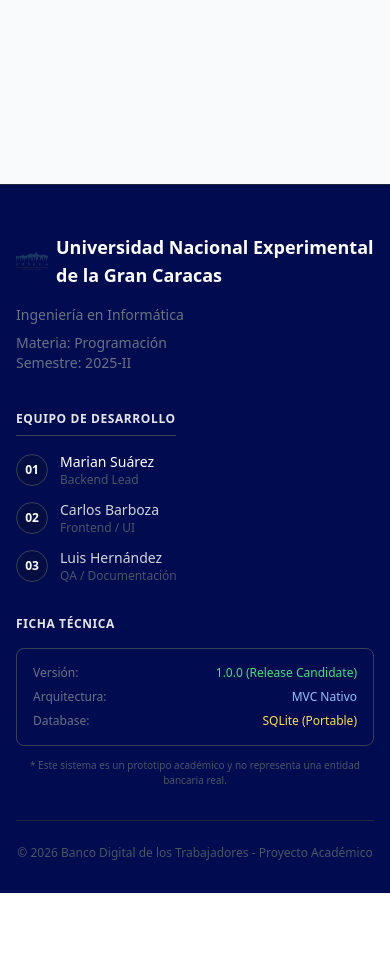
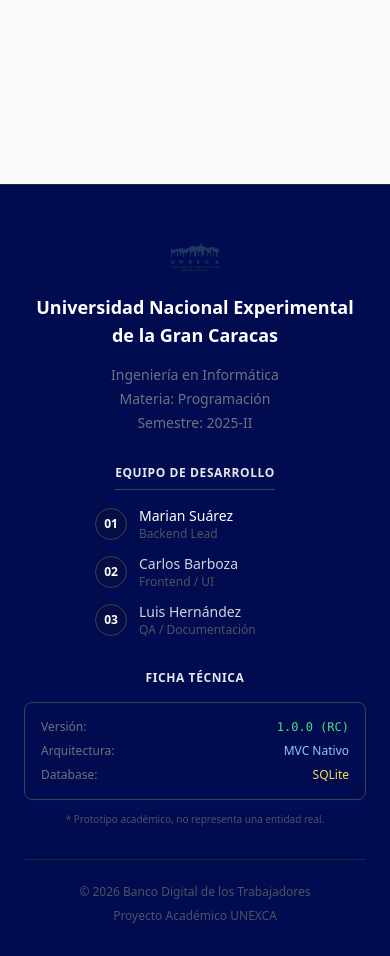
Before and after one commit to Marianvsf/GestionBDT, a PHP site: page / in a window 390 px wide. Shown: the part 708-1664 px from the top of the page. Before the commit the page ends 1601 px from the top, so only its background shows below. Run offline with PHP 8.4, Linux system fonts and the light colour scheme; some libraries are stand-ins or nearby versions.

Commit message:
responsive

```diff
--- a/app/Views/layout/footer.php
+++ b/app/Views/layout/footer.php
@@ -1,42 +1,45 @@
-</div> <footer class="bg-[#010b50] text-gray-400 mt-12 pt-12 pb-8 border-t border-gray-800">
-        <div class="container mx-auto px-4">
+</div> <footer class="bg-[#010b50] text-gray-400 mt-12 pt-12 pb-8 border-t border-gray-800 font-sans">
+    <div class="container mx-auto px-6 md:px-12">
 
         <div class="grid grid-cols-1 md:grid-cols-12 gap-8 mb-8">
 
-                <div class="md:col-span-4">
-                    <h3 class="text-white text-lg font-bold mb-4 flex items-center gap-2">
-                        <img src="/assets/images/unexca-logo.png" alt="Logo" class="h-8 w-8 object-contain">
+            <div class="md:col-span-4 text-center md:text-left">
+                <img src="/assets/images/unexca-logo.png" alt="Logo" class="h-12 w-12 object-contain mx-auto md:mx-0 mb-3">
+
+                <h3 class="text-white text-lg font-bold mb-4 flex flex-col md:flex-row items-center md:items-start gap-2 justify-center md:justify-start">
                     Universidad Nacional Experimental de la Gran Caracas
                 </h3>
-                    <p class="text-sm text-gray-500 mb-2">Ingeniería en Informática</p>
+                <div class="space-y-1">
+                    <p class="text-sm text-gray-500">Ingeniería en Informática</p>
                     <p class="text-sm text-gray-500">Materia: Programación</p>
                     <p class="text-sm text-gray-500">Semestre: 2025-II</p>
                 </div>
+            </div>
 
-                <div class="md:col-span-4">
+            <div class="md:col-span-4 flex flex-col items-center md:items-start">
                 <h3 class="text-gray-200 text-xs font-semibold uppercase tracking-wider mb-4 border-b border-gray-700 pb-2 inline-block">
                     Equipo de Desarrollo
                 </h3>
-                    <ul class="space-y-3">
+                <ul class="space-y-3 w-full max-w-[200px] md:max-w-full">
                     <li class="flex items-center gap-3">
-                            <div class="h-8 w-8 rounded-full bg-gray-900/30 flex items-center justify-center text-xs text-white font-bold border border-gray-700">01</div>
-                            <div>
+                        <div class="h-8 w-8 rounded-full bg-gray-900/30 flex items-center justify-center text-xs text-white font-bold border border-gray-700 shrink-0">01</div>
+                        <div class="text-left">
                             <p class="text-sm text-white font-medium">Marian Suárez</p>
                             <p class="text-xs text-gray-600">Backend Lead</p>
                         </div>
                     </li>
 
                     <li class="flex items-center gap-3">
-                            <div class="h-8 w-8 rounded-full bg-gray-900/30 flex items-center justify-center text-xs text-white font-bold border border-gray-700">02</div>
-                            <div>
+                        <div class="h-8 w-8 rounded-full bg-gray-900/30 flex items-center justify-center text-xs text-white font-bold border border-gray-700 shrink-0">02</div>
+                        <div class="text-left">
                             <p class="text-sm text-gray-300">Carlos Barboza</p>
                             <p class="text-xs text-gray-600">Frontend / UI</p>
                         </div>
                     </li>
 
                     <li class="flex items-center gap-3">
-                            <div class="h-8 w-8 rounded-full bg-gray-900/30 flex items-center justify-center text-xs text-white font-bold border border-gray-700">03</div>
-                            <div>
+                        <div class="h-8 w-8 rounded-full bg-gray-900/30 flex items-center justify-center text-xs text-white font-bold border border-gray-700 shrink-0">03</div>
+                        <div class="text-left">
                             <p class="text-sm text-gray-300">Luis Hernández</p>
                             <p class="text-xs text-gray-600">QA / Documentación</p>
                         </div>
@@ -44,32 +47,33 @@
                 </ul>
             </div>
 
-                <div class="md:col-span-4">
+            <div class="md:col-span-4 text-center md:text-left">
                 <h3 class="text-gray-200 text-xs font-semibold uppercase tracking-wider mb-4">Ficha Técnica</h3>
-                    <div class="bg-[#010b50] p-4 rounded-lg border border-gray-700">
-                        <div class="flex justify-between text-xs mb-2">
+                <div class="bg-[#010b50] p-4 rounded-lg border border-gray-700 max-w-sm mx-auto md:mx-0 shadow-lg shadow-blue-900/10">
+                    <div class="flex justify-between text-xs mb-2 gap-4">
                         <span class="text-gray-500">Versión:</span>
-                            <span class="text-green-400">1.0.0 (Release Candidate)</span>
+                        <span class="text-green-400 font-mono">1.0.0 (RC)</span>
                     </div>
-                        <div class="flex justify-between text-xs mb-2">
+                    <div class="flex justify-between text-xs mb-2 gap-4">
                         <span class="text-gray-500">Arquitectura:</span>
                         <span class="text-blue-300">MVC Nativo</span>
                     </div>
-                        <div class="flex justify-between text-xs">
+                    <div class="flex justify-between text-xs gap-4">
                         <span class="text-gray-500">Database:</span>
-                            <span class="text-yellow-300">SQLite (Portable)</span>
+                        <span class="text-yellow-300">SQLite</span>
                     </div>
                 </div>
-                    <p class="text-[10px] text-gray-600 mt-3 text-center">
-                        * Este sistema es un prototipo académico y no representa una entidad bancaria real.
+                <p class="text-[10px] text-gray-600 mt-3 text-center md:text-left px-4 md:px-0">
+                    * Prototipo académico, no representa una entidad real.
                 </p>
             </div>
         </div>
 
         <div class="border-t border-gray-800 my-6"></div>
 
-            <div class="text-center text-xs text-gray-600">
-                &copy; 2026 Banco Digital de los Trabajadores - Proyecto Académico
+        <div class="text-center text-xs text-gray-600 flex flex-col md:flex-row justify-between items-center gap-2">
+            <span>&copy; 2026 Banco Digital de los Trabajadores</span>
+            <span>Proyecto Académico UNEXCA</span>
         </div>
     </div>
 </footer>
```
Lines whose indentation alone changed are shown as unchanged.
